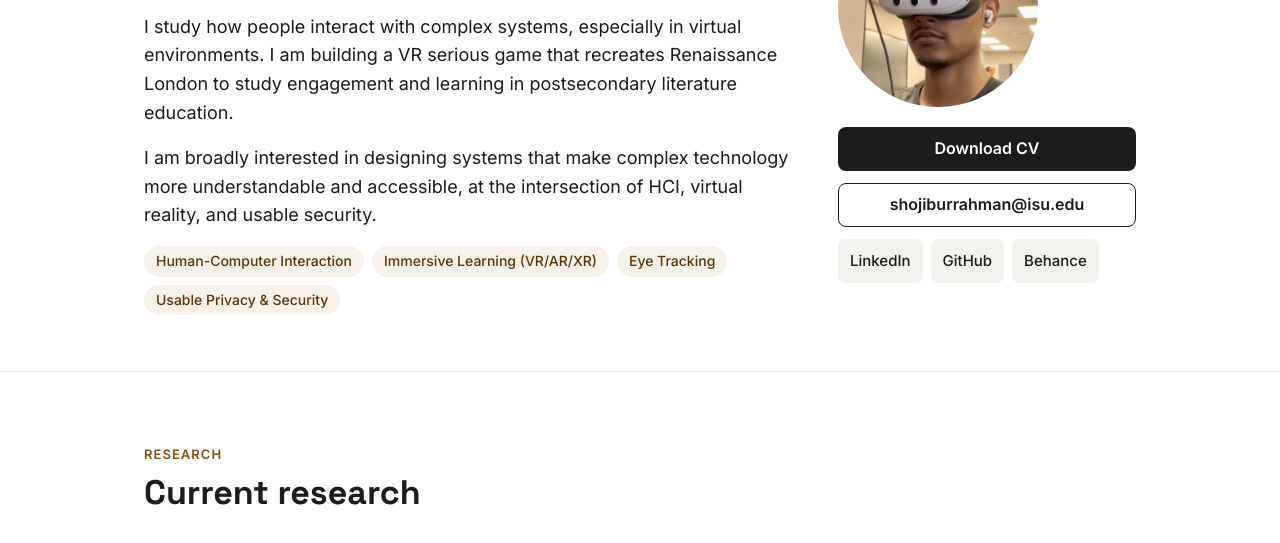
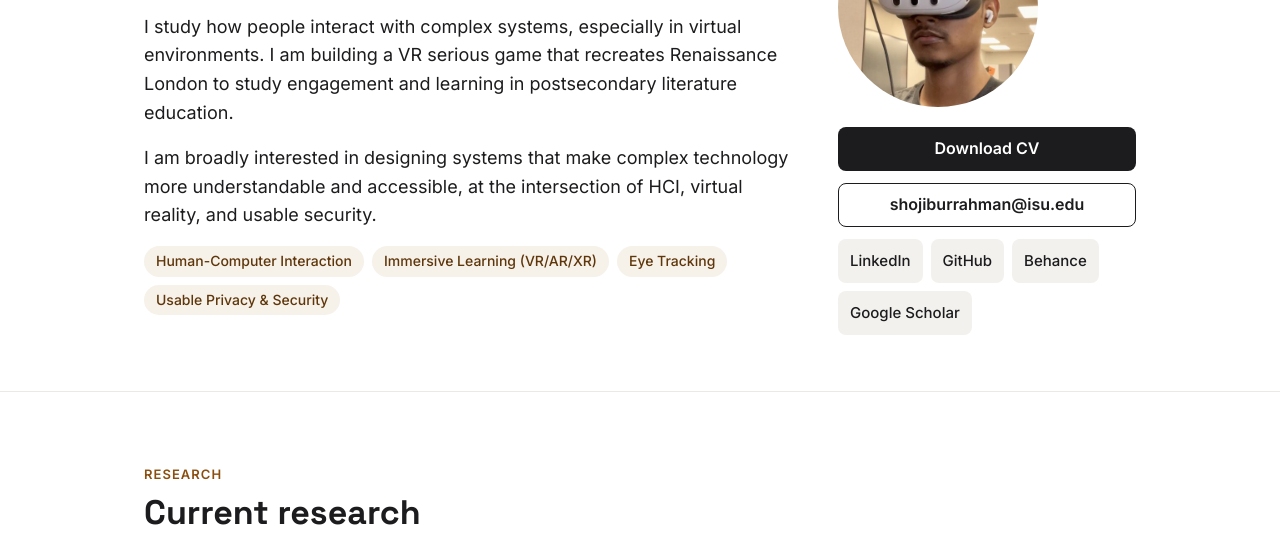
Before and after one commit to Shojiburman/Shojiburman.github.io, a plain HTML site: page index.html in a window 1280 px wide. Shown: the part 230-773 px from the top of the page. Drawn offline with Linux system fonts and the light colour scheme.

Commit message:
Add files via upload

```diff
--- a/index.html
+++ b/index.html
@@ -158,6 +158,7 @@ h2{font-size:28px}
 <a href="https://www.linkedin.com/in/shojiburman/" target="_blank" rel="noopener">LinkedIn</a>
 <a href="https://github.com/Shojiburman" target="_blank" rel="noopener">GitHub</a>
 <a href="https://www.behance.net/shojiburma0cd5" target="_blank" rel="noopener">Behance</a>
+<a href="https://scholar.google.com/citations?user=7IgpskgAAAAJ&amp;hl=en" target="_blank" rel="noopener">Google Scholar</a>
 </div>
 </div>
 </div>
```
